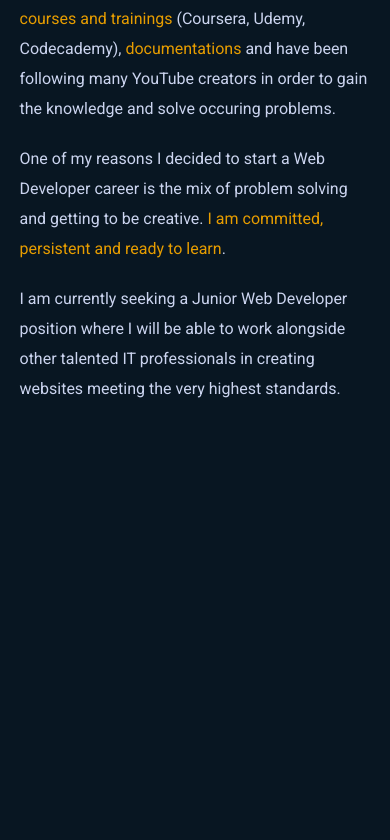
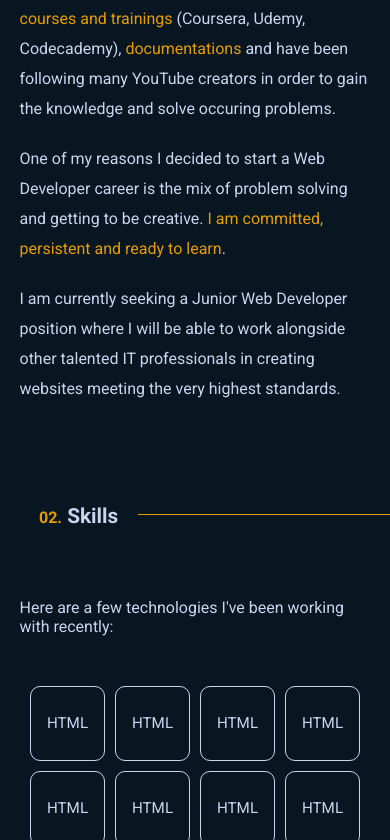
Before and after one commit to mjaskowska/portfolio, a React (Create React App) app: page / in a window 390 px wide. Shown: the part 1822-2662 px from the top of the page. Before the commit the page ends 2426 px from the top, so only its background shows below. Built offline with nearby package versions, Linux system fonts and the light colour scheme.

Commit message:
skills on mobile

```diff
--- a/src/App.js
+++ b/src/App.js
@@ -4,6 +4,8 @@ import NavBar from './components/nav/NavBar'
 import Sidebar from './components/sidebar/Sidebar'
 import Hero from './components/hero/Hero'
 import About from './components/about/About'
+import Skills from './components/skills/Skills'
+import Projects from "./components/projects/Projects"
 
 function App() {
   return (
@@ -12,6 +14,8 @@ function App() {
      <Sidebar />
      <Hero />
      <About />
+     <Skills />
+     <Projects />
     </div>
   );
 }
--- /dev/null
+++ b/src/components/projects/Projects.jsx
@@ -0,0 +1,11 @@
+import React from 'react'
+
+const Projects = () => {
+    return (
+        <div className="projects">
+            <h3 className="subtitle"><span>03.</span> Experience & Projects</h3>
+        </div>
+    )
+}
+
+export default Projects
--- /dev/null
+++ b/src/components/skills/Skills.jsx
@@ -0,0 +1,22 @@
+import React from 'react'
+
+const Skills = () => {
+    return (
+        <div className="skills">
+            <h3 className="subtitle"><span>02.</span> Skills</h3>
+            <p>Here are a few technologies I've been working with recently:</p>
+            <section className="skill-list">
+                <div className="skill">HTML</div>
+                <div className="skill">HTML</div>
+                <div className="skill">HTML</div>
+                <div className="skill">HTML</div>
+                <div className="skill">HTML</div>
+                <div className="skill">HTML</div>
+                <div className="skill">HTML</div>
+                <div className="skill">HTML</div>
+            </section>
+        </div>
+    )
+}
+
+export default Skills
--- a/src/styles/_about.scss
+++ b/src/styles/_about.scss
@@ -1,7 +1,7 @@
 @import "./colors";
 
 .about {
-    margin: 200px 0;
+    margin-top: 200px;
 
     .pic {
         width: 180px;
--- a/src/styles/_index.scss
+++ b/src/styles/_index.scss
@@ -1,4 +1,4 @@
-@import "./colors", "./sidebar", "./nav", "./hero", "./shared", "./about";
+@import "./colors", "./sidebar", "./nav", "./hero", "./shared", "./about", "./skills", "./projects";
 
 body {
     background: $main-dark-blue;
--- /dev/null
+++ b/src/styles/_projects.scss
@@ -0,0 +1,6 @@
+@import './colors';
+
+.projects {
+    margin-top: 100px;
+    margin-bottom: 100px;
+}
--- /dev/null
+++ b/src/styles/_skills.scss
@@ -0,0 +1,36 @@
+@import "./colors";
+
+.skills {
+    margin-top: 100px;
+    p {
+        font-size: 1rem;
+        width: 90%;
+        display: block;
+        margin: auto {
+            top: 70px;
+            bottom: 50px;
+        };
+    }
+    .skill-list{
+        width: 90%;
+        margin: 0 auto;
+        display: grid;
+        grid-template-columns: repeat(auto-fit, 75px);
+        grid-template-rows: 75px;
+        grid-auto-rows: 75px;
+        grid-gap: 10px;
+        justify-content: center;
+        align-items: center;
+        .skill {
+            width: 100%;
+            height: 100%;
+            border: 1px solid $main-light-blue;
+            border-radius: 10px;
+            display: flex;
+            justify-content: center;
+            align-items: center;
+            font-size: 0.95rem;
+
+        }
+    }
+}
```
